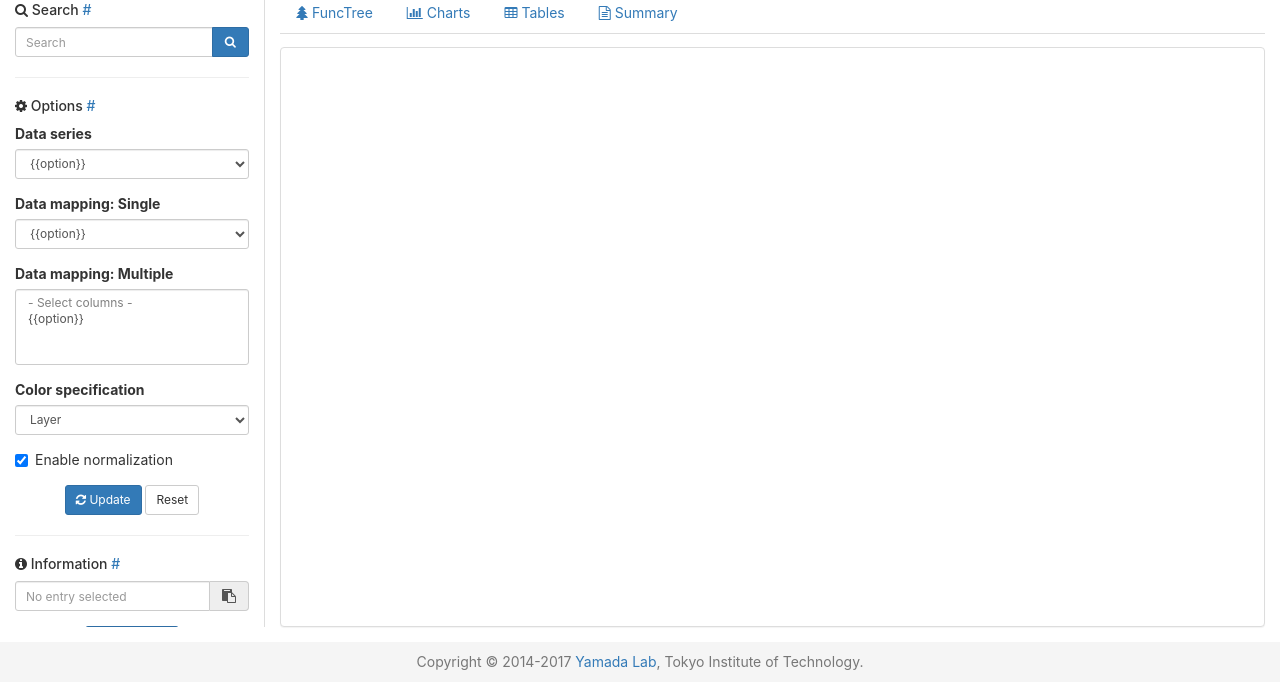
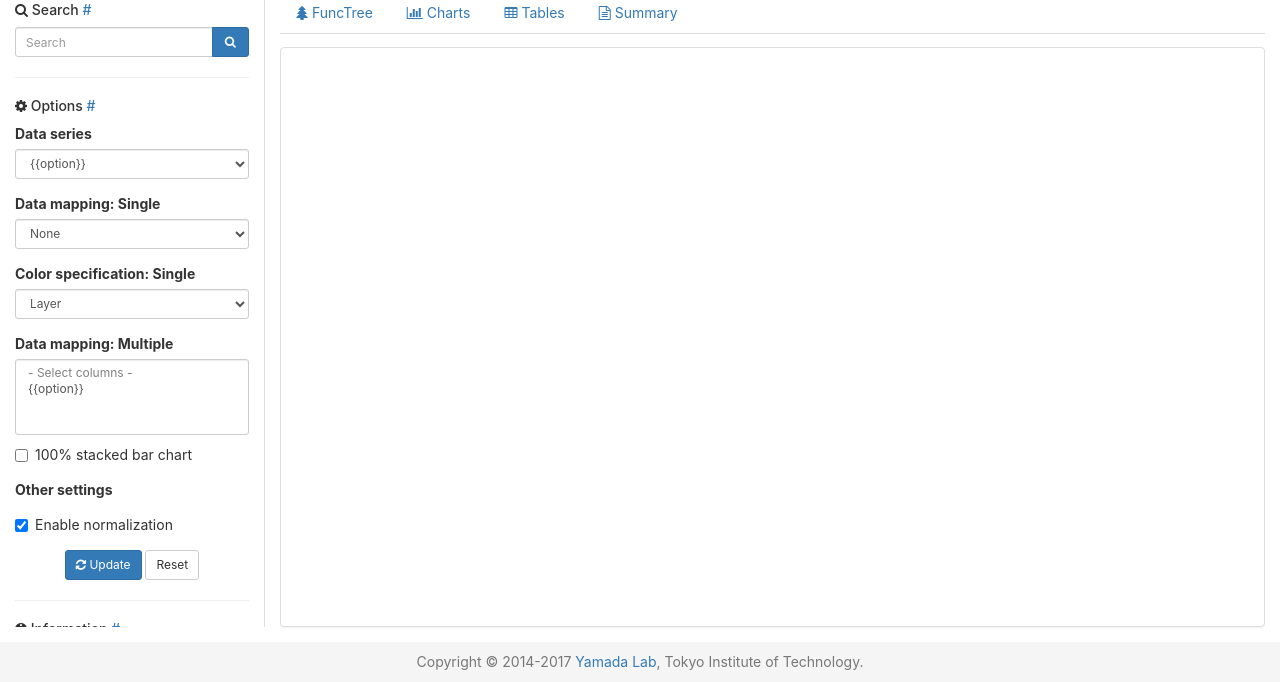
Before and after one commit to yamada-lab/functree-ng, a Flask app: template functree/templates/functree.html in a window 1280 px wide. Shown: the part 118-800 px from the top of the page. Run offline with Flask 2, Linux system fonts and the light colour scheme; the template is opened without the code that fills it, so the values that code supplies are empty; style sheets or scripts are compiled from the project's sources; some libraries are stand-ins or nearby versions.

Commit message:
Add option to enable 100% stacked bar chart

```diff
--- a/functree/templates/functree.html
+++ b/functree/templates/functree.html
@@ -32,8 +32,16 @@
     <div class="form-group">
         <label class="control-label">Data mapping: Single</label>
         <select class="form-control input-sm" v-model="columnsSingle">
-            <option disabled value="">- Select a column -</option>
+            <option value="">None</option>
             <option v-for="(option, index) in options[1]" v-bind:value="index">{% raw %}{{option}}{% endraw %}</option>
+        </select>
+    </div>
+    <div class="form-group">
+        <label class="control-label">Color specification: Single</label>
+        <select class="form-control input-sm" v-model="colorizeBy">
+            <option value="layer">Layer</option>
+            <option value="entry">Entry</option>
+            <option value="column">Column</option>
         </select>
     </div>
     <div class="form-group">
@@ -42,16 +50,15 @@
             <option disabled value="">- Select columns -</option>
             <option v-for="(option, index) in options[1]" v-bind:value="index">{% raw %}{{option}}{% endraw %}</option>
         </select>
+        <div class="checkbox">
+            <label>
+                <input type="checkbox" v-model="percentage">
+                100% stacked bar chart
+            </label>
+        </div>
     </div>
     <div class="form-group">
-        <label class="control-label">Color specification</label>
-        <select class="form-control input-sm" v-model="colorizeBy">
-            <option value="layer">Layer</option>
-            <option value="entry">Entry</option>
-            <option value="column">Column</option>
-        </select>
-    </div>
-    <div class="form-group">
+        <label class="control-label">Other settings</label>
         <div class="checkbox">
             <label>
                 <input type="checkbox" checked="checked" v-model="normalize">
@@ -205,6 +212,7 @@
                 'columnsSingle': '',
                 'columnsMultiple': '',
                 'normalize': true,
+                'percentage': false,
                 'colorizeBy': 'layer',
                 'options': [
                     profile.series,
@@ -238,6 +246,7 @@
                         .configure({
                             'normalize': self.normalize,
                             'colorizeBy': self.colorizeBy,
+                            'percentage': self.percentage,
                             'selectedColumns': {
                                 'single': self.columnsSingle,
                                 'multiple': self.columnsMultiple
```
Also changed, not shown: functree/static/src/js/functree.js (+21 -4 lines).
